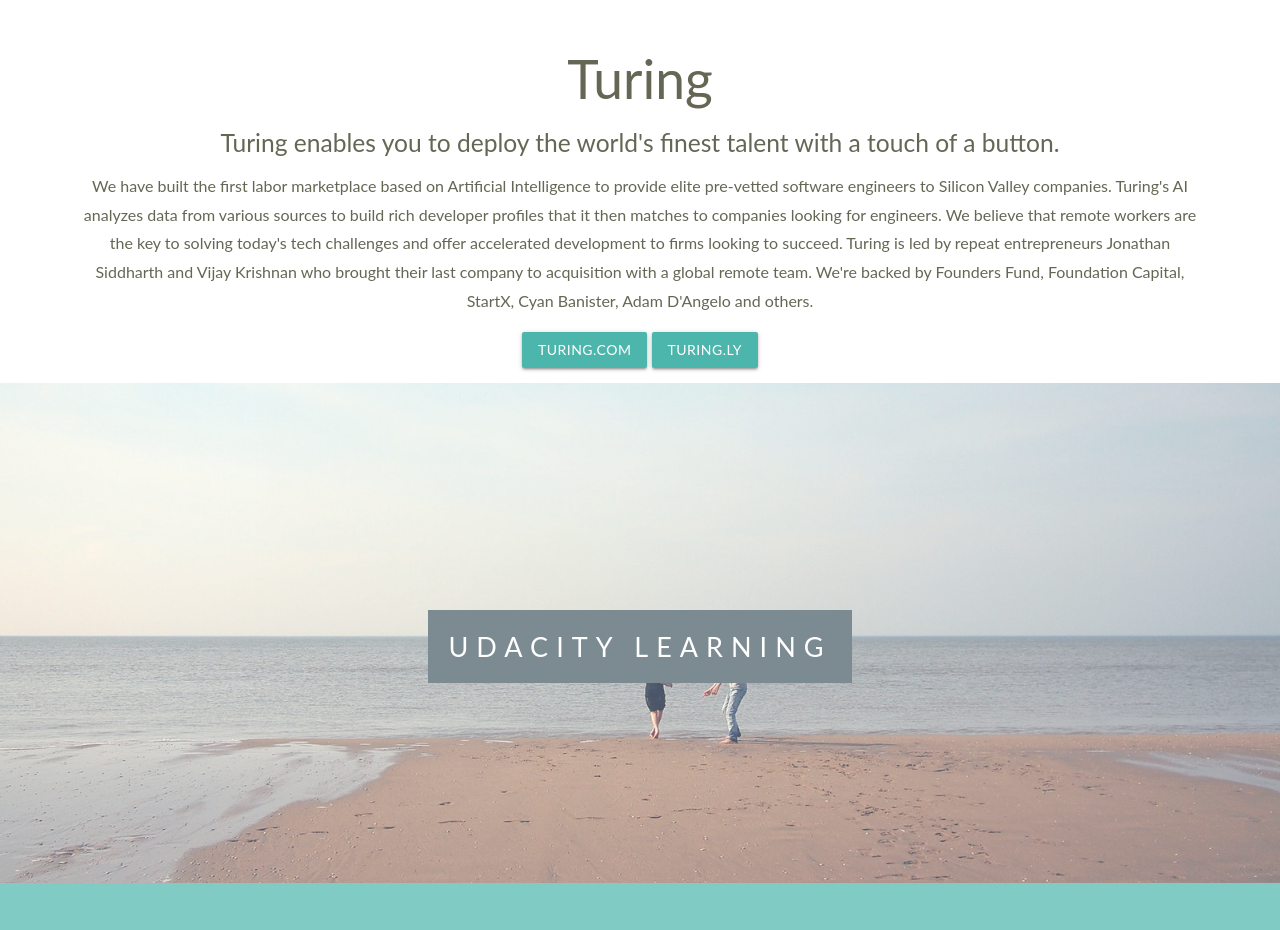
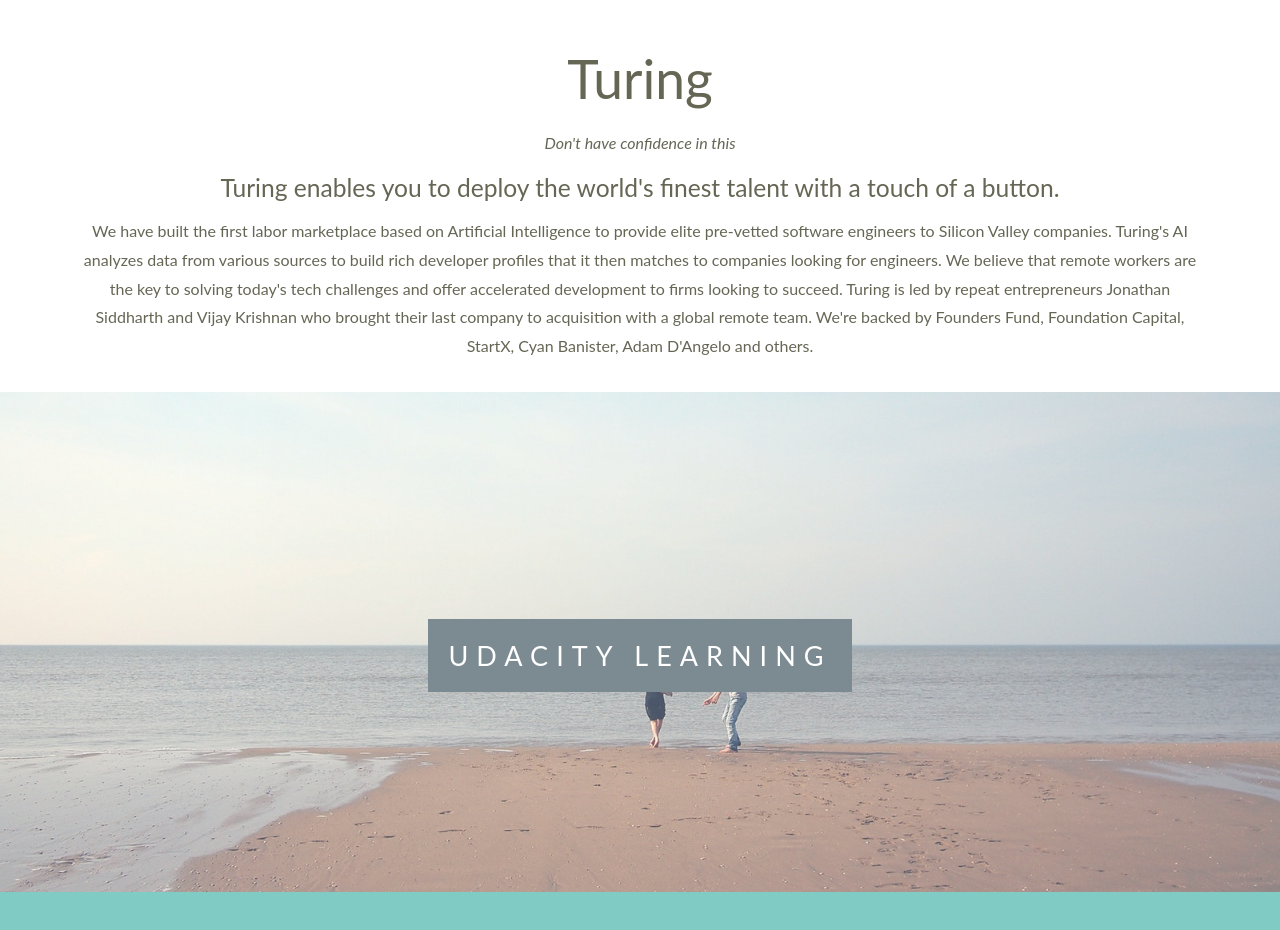
Before and after one commit to R254/parralax, a plain HTML site: page index.html in a window 1280 px wide. Shown: the part 866-1796 px from the top of the page. Drawn offline with Linux system fonts and the light colour scheme.

Commit message:
modified index

```diff
--- a/index.html
+++ b/index.html
@@ -67,13 +67,12 @@
 		</div>
 	</div>
 	<div class="section section-light scrollspy" id="turing">
-		<h2>Turing</h2>
+		<h2>Turing </h2>
+		<i>Don't have confidence in this</i>
 		<h5>Turing enables you to deploy the world's finest talent with a touch of a button.</h5>
 		<p>
 			 We have built the first labor marketplace based on Artificial Intelligence to provide elite pre-vetted software engineers to Silicon Valley companies. Turing's AI analyzes data from various sources to build rich developer profiles that it then matches to companies looking for engineers. We believe that remote workers are the key to solving today's tech challenges and offer accelerated development to firms looking to succeed. Turing is led by repeat entrepreneurs Jonathan Siddharth and Vijay Krishnan who brought their last company to acquisition with a global remote team. We're backed by Founders Fund, Foundation Capital, StartX, Cyan Banister, Adam D'Angelo and others.
 		</p>
-		<a href="http://turing.com" class="btn teal lighten-2" target="_blank">Turing.com</a>
-		<a href="http://turing.ly" class="btn teal lighten-2" target="_blank">Turing.ly</a>
 	</div>
 
 	<div class="pimg2 scrollspy" id="udacity">
```
